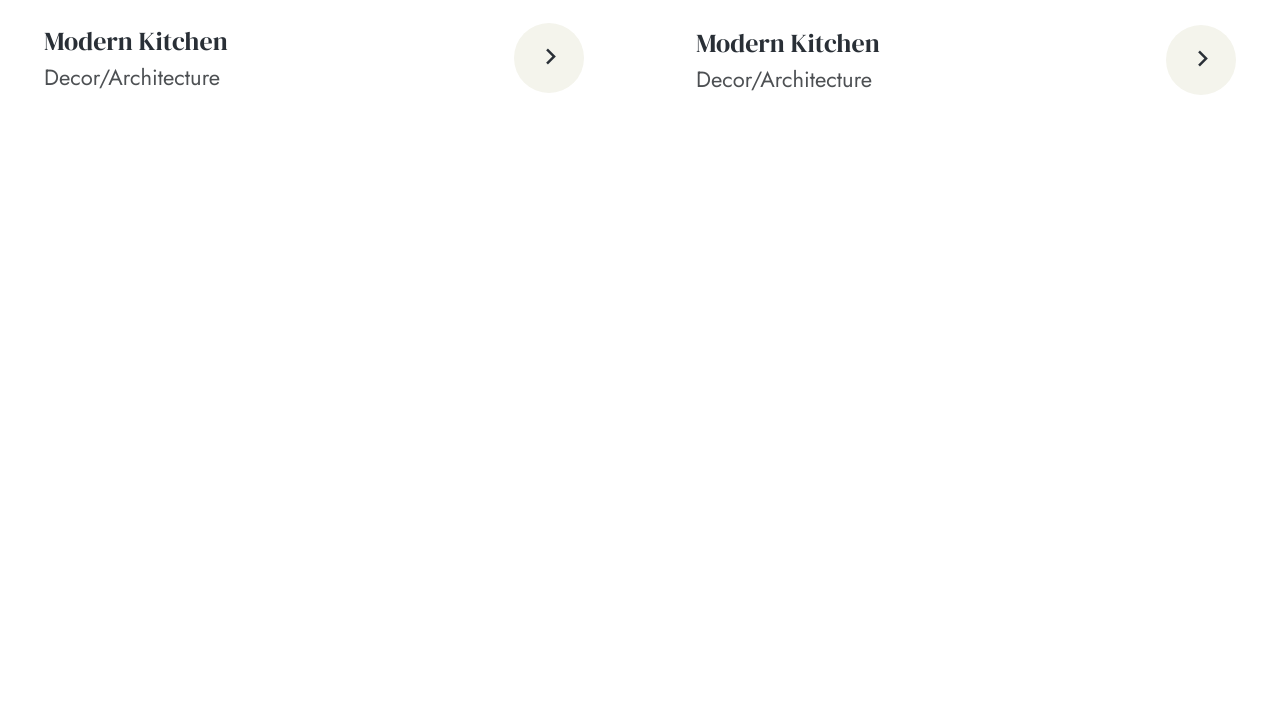
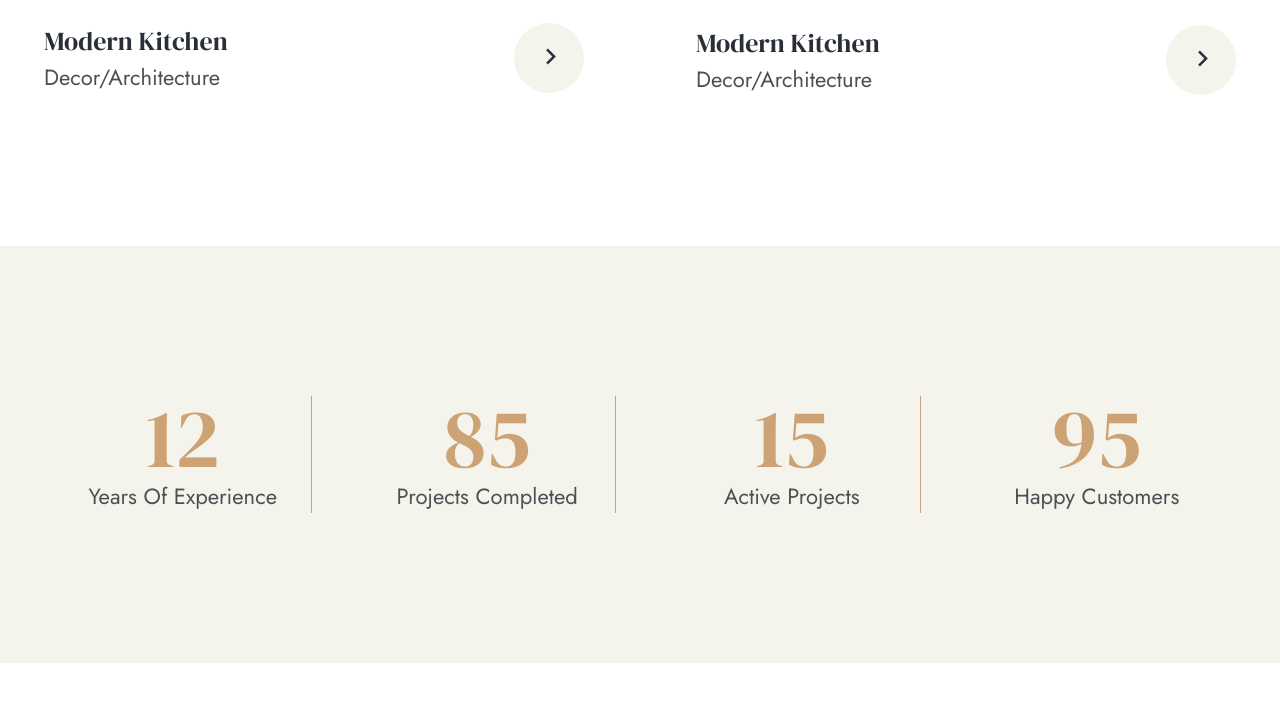
Before and after one commit to NicoSelomin/Interno-landing-page, a website: page index.html in a window 1280 px wide. Shown: the part 5029-5731 px from the top of the page. Drawn offline with nearby package versions, Linux system fonts and the light colour scheme.

Commit message:
stats section completed

```diff
--- a/index.html
+++ b/index.html
@@ -379,6 +379,36 @@
             </div>
          </section>
 
+         <!-- stats -->
+          <section class="stats mt-[80px] xl:mt-[150px] relative z-20 bg-accent-secondary
+          py-[80px] xl:py-[150px]">
+            <div class="container mx-auto">
+                <!--grid-->
+                <div class="grid grid-cols-1 xl:grid-cols-4 gap-12">
+                    <!-- grid item -->
+                     <div class="stats_item text-center xl:border-r xl:border-accent">
+                        <h3 class="h1 font-primary text-accent">12</h3>
+                        <p>Years Of Experience</p>
+                     </div>
+                     <!-- grid item -->
+                     <div class="stats_item text-center xl:border-r xl:border-accent">
+                        <h3 class="h1 font-primary text-accent">85</h3>
+                        <p>Projects Completed</p>
+                     </div>
+                     <!-- grid item -->
+                     <div class="stats_item text-center xl:border-r xl:border-accent">
+                        <h3 class="h1 font-primary text-accent">15</h3>
+                        <p>Active Projects</p>
+                     </div>
+                     <!-- grid item -->
+                     <div class="stats_item text-center">
+                        <h3 class="h1 font-primary text-accent">95</h3>
+                        <p>Happy Customers</p>
+                     </div>
+                </div>
+            </div>
+          </section>
+
         <!-- temporary div -->
         <div class="h-[3000px]"></div>
     </main>
```
Also changed, not shown: dist/output.css.
